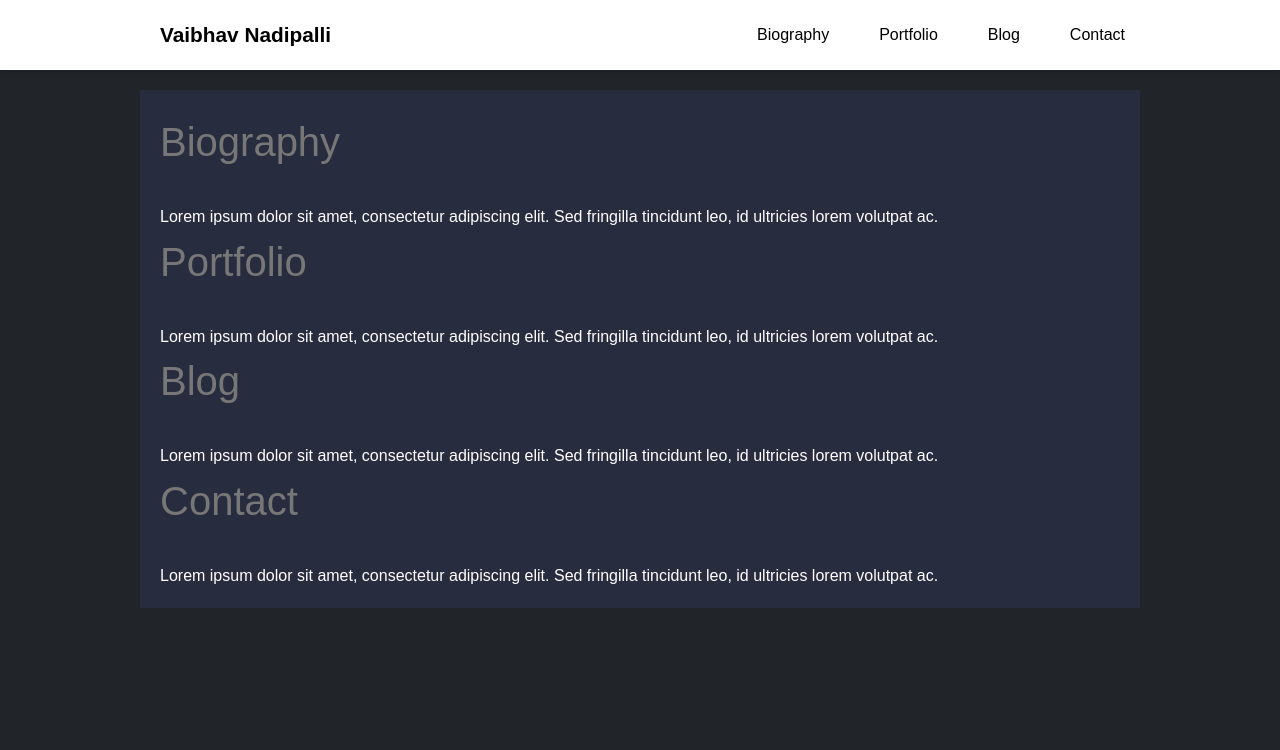
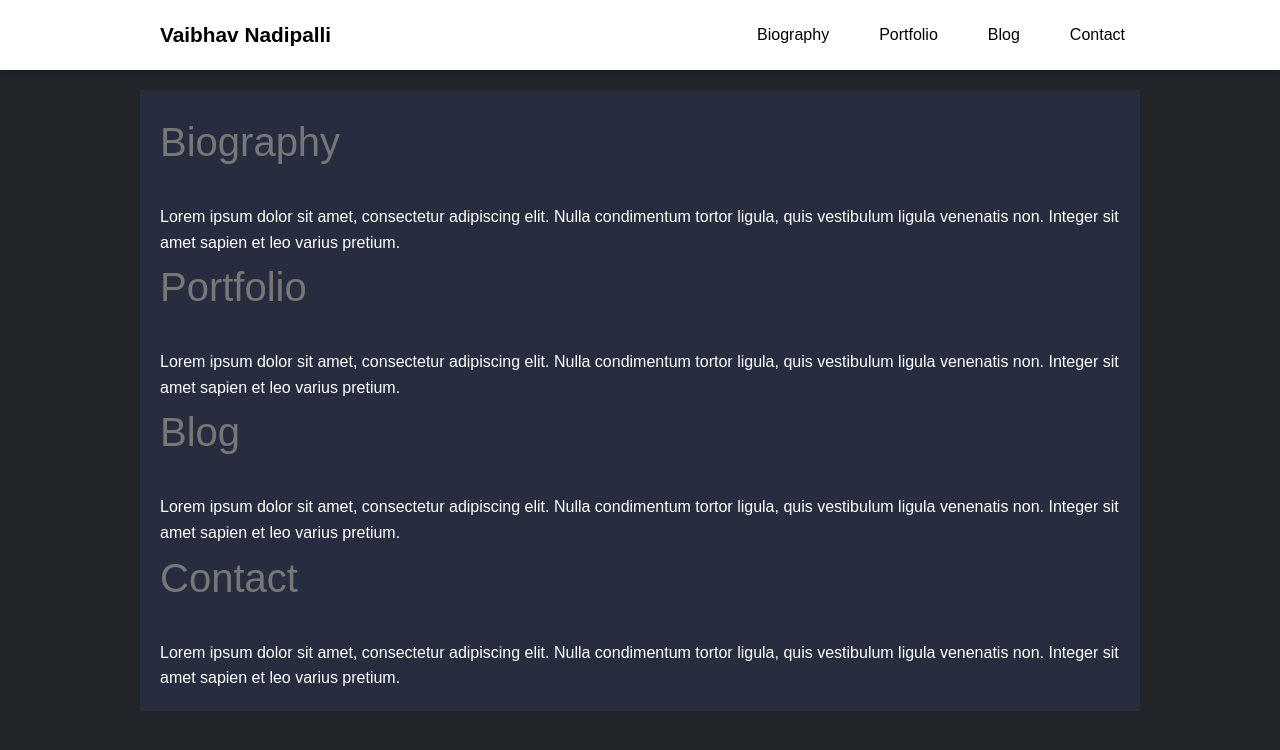
Before and after one commit to Vaibhav-Nadipalli/vaibhav-nadipalli.github.io, a Jekyll site: the page built from index.markdown, in a window 1280 px wide. Shown: the top 750 px of the page. Built offline with Jekyll 4.4.1, drawn with Linux system fonts in a browser that asks for light colours.

Commit message:
Update default.html

```diff
--- a/_layouts/default.html
+++ b/_layouts/default.html
@@ -10,10 +10,10 @@
 <body>
     <header>
         <div class="nav-container">
-            <input type="checkbox" id="nav-toggle" class="nav-toggle"> <!-- Checkbox for navigation toggle -->
-            <label for="nav-toggle" class="nav-toggle-label">&#9776;</label> <!-- Label for toggle icon -->
             <h3 class="nav-title"><a href="/" style="text-decoration:none; color:#000;">Vaibhav Nadipalli</a></h3> <!-- Link to refresh the page -->
             <nav class="nav-menu">
+                <input type="checkbox" id="nav-toggle" class="nav-toggle"> <!-- Checkbox for navigation toggle -->
+                <label for="nav-toggle" class="nav-toggle-label">&#9776;</label> <!-- Label for toggle icon -->
                 <ul class="nav-links">
                     <li><a href="#bio">Biography</a></li>
                     <li><a href="#portfolio">Portfolio</a></li>
@@ -27,34 +27,20 @@
     <main>
         <section id="bio">
             <h2 class="section-title">Biography</h2>
-            <p>Lorem ipsum dolor sit amet, consectetur adipiscing elit. Sed fringilla tincidunt leo, id ultricies lorem volutpat ac.</p>
+            <p>Lorem ipsum dolor sit amet, consectetur adipiscing elit. Nulla condimentum tortor ligula, quis vestibulum ligula venenatis non. Integer sit amet sapien et leo varius pretium.</p>
         </section>
         <section id="portfolio">
             <h2 class="section-title">Portfolio</h2>
-            <p>Lorem ipsum dolor sit amet, consectetur adipiscing elit. Sed fringilla tincidunt leo, id ultricies lorem volutpat ac.</p>
+            <p>Lorem ipsum dolor sit amet, consectetur adipiscing elit. Nulla condimentum tortor ligula, quis vestibulum ligula venenatis non. Integer sit amet sapien et leo varius pretium.</p>
         </section>
         <section id="blog">
             <h2 class="section-title">Blog</h2>
-            <p>Lorem ipsum dolor sit amet, consectetur adipiscing elit. Sed fringilla tincidunt leo, id ultricies lorem volutpat ac.</p>
+            <p>Lorem ipsum dolor sit amet, consectetur adipiscing elit. Nulla condimentum tortor ligula, quis vestibulum ligula venenatis non. Integer sit amet sapien et leo varius pretium.</p>
         </section>
         <section id="contact">
             <h2 class="section-title">Contact</h2>
-            <p>Lorem ipsum dolor sit amet, consectetur adipiscing elit. Sed fringilla tincidunt leo, id ultricies lorem volutpat ac.</p>
+            <p>Lorem ipsum dolor sit amet, consectetur adipiscing elit. Nulla condimentum tortor ligula, quis vestibulum ligula venenatis non. Integer sit amet sapien et leo varius pretium.</p>
         </section>
     </main>
-
-    <script>
-        // Optional: Add JavaScript for hamburger menu functionality
-        const navToggle = document.getElementById('nav-toggle');
-        const navMenu = document.querySelector('.nav-menu');
-
-        navToggle.addEventListener('change', function() {
-            if (this.checked) {
-                navMenu.style.display = 'flex';
-            } else {
-                navMenu.style.display = 'none';
-            }
-        });
-    </script>
 </body>
 </html>
```
